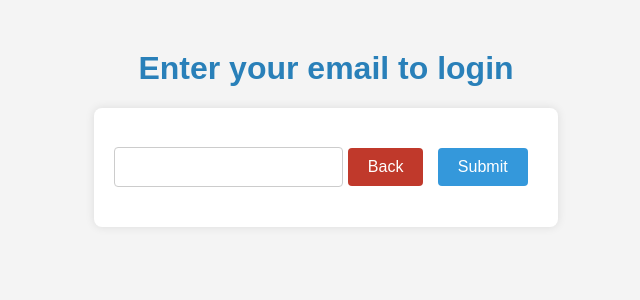
After one commit to WillTissot/Calendar1.1, a Django app: page /signin_second/ in a window 1280 px wide. The commit adds this page. Shown: the top 300 px of the page, without its empty margins (314-954 px from the left). Run offline with Django 4.2, Linux system fonts and the light colour scheme.

Commit message:
email logic setup

```diff
--- /dev/null
+++ b/account/templates/link_login.html
@@ -0,0 +1,100 @@
+<!doctype html>
+<head>
+  <title>Magic link demo</title>
+</head>
+<style>
+          body {
+            font-family: 'Arial', sans-serif;
+            background-color: #f4f4f4;
+            text-align: center;
+            margin: 50px;
+        }
+
+        form {
+            display: inline-block;
+            background-color: #fff;
+            padding: 20px;
+            border-radius: 8px;
+            box-shadow: 0 0 10px rgba(0, 0, 0, 0.1);
+            text-align: left; /* Left-align form elements */
+        }
+
+        label {
+            display: block;
+            margin-bottom: 10px;
+            color: #333;
+        }
+
+        input {
+            padding: 10px;
+            margin-bottom: 20px;
+            box-sizing: border-box;
+            border: 1px solid #ccc;
+            border-radius: 4px;
+            font-size: 16px;
+        }
+
+        input[type="submit"] {
+            background-color: #3498db;
+            color: #fff;
+            border: none;
+            border-radius: 4px;
+            padding: 10px 20px;
+            font-size: 16px;
+            cursor: pointer;
+        }
+
+        input[type="submit"]:hover {
+            background-color: #2980b9;
+        }
+
+        .btn-secondary {
+            display: inline-block;
+            background-color: #c0392b;
+            color: #fff;
+            border: none;
+            border-radius: 4px;
+            padding: 10px 20px;
+            font-size: 16px;
+            text-decoration: none;
+            margin-top: 20px; /* Adjusted margin for better spacing */
+            margin-right: 10px;
+            cursor: pointer;
+        }
+
+        .btn-submit {
+            display: inline-block;
+            background-color: #3498db;
+            color: #fff;
+            border: none;
+            border-radius: 4px;
+            padding: 10px 20px;
+            font-size: 16px;
+            text-decoration: none;
+            margin-top: 20px; /* Adjusted margin for better spacing */
+            margin-right: 10px;
+            cursor: pointer;
+        }
+
+        .btn-secondary:hover {
+            background-color: #c0392b;
+        }
+        h1 {
+            color: #2980b9;
+        }
+
+        .messages {
+            list-style: none;
+            padding: 0;
+            color: #d9534f;
+        }
+</style>
+<body>
+  <h1>Enter your email to login</h1>
+  <form method="POST">
+    {% csrf_token %}
+    <input type="email" name="email" required />
+    <a href="{% url 'event:homepage' %}" class="btn-secondary"><i class="fas fa-arrow-left"></i> Back</a>
+    <button type="submit" class="btn-submit">Submit</button>
+  </form>
+</body>
--- a/account/urls.py
+++ b/account/urls.py
@@ -10,8 +10,7 @@ urlpatterns = [
     path("professorsignup/", views.professor_signup, name="professorsignup"),
     path("logout/", views.signout, name="logout"),
     path("signin/", views.SignInView.as_view(), name="signin"),
+    path("signin_second/", views.home, name="signin_link"),
+    path('auth/magic-link/', views.magic_link_login, name='auth-magic-link'),
 
-    #path("signout/", views.signout, name="signout"),
-    #path("redirect-to-other-app/", views.redirect_to_other_app, name="student")
-    #path('redirect/', views.SignInForm, name='student'),
 ]
--- a/account/views.py
+++ b/account/views.py
@@ -1,10 +1,20 @@
+import base64
 from django.urls import reverse
 from django.views.generic import View
 from django.shortcuts import render, redirect
 from django.contrib.auth import authenticate, login, logout
 from django.contrib.auth.decorators import login_required
+from django.core import signing
+from django.contrib.auth import login, get_user_model
+from django.shortcuts import redirect, get_object_or_404
+from django.views.decorators.http import require_GET
+from django.utils import timezone
+from urllib.parse import urlencode
+from django.core.mail import send_mail
+from datetime import date, timedelta, datetime
+from .forms import ProfessorSignUpForm, SignInForm, StudentSignUpForm
 
-from .forms import ProfessorSignUpForm, SignInForm, StudentSignUpForm
+User = get_user_model()
 
 class SignInView(View):
     """ User registration view """
@@ -72,3 +82,66 @@ def professor_signup(request):
 def signout(request):
     logout(request)
     return redirect('event:homepage')
+
+
+@require_GET
+def magic_link_login(request):
+    token = request.GET.get("token")
+    if not token:
+        # Go back to main page; alternatively show an error page
+        return redirect("/")
+
+    # Max age of 15 minutes
+    try:
+        data = signing.loads(token, max_age=900)
+    except signing.SignatureExpired:
+        # signature expired, redirect to main page or show error page.
+        return redirect("/")
+
+    email = data.get("email")
+    if not email:
+        return redirect("/")
+
+    user = User.objects.filter(email=email, is_active=True).first()
+    if not user:
+        # user does not exist or is inactive
+        return redirect("/")
+
+    # we want to make sure
+    # it's only been generated since the last login
+    if user.last_login:
+        token_timestamp = signing.b62_decode(token.split(":")[1])
+        if token_timestamp < user.last_login.timestamp():
+            return redirect("event:dashboard")
+
+    # Everything checks out, log the user in and redirect to dashboard!
+    login(request, user)
+
+    return redirect("event:dashboard")
+
+
+
+
+def home(request):
+    if request.POST:
+        email = request.POST.get("email")
+
+        # if the user exists, send them an email
+        if user := User.objects.filter(email=email, is_active=True).first():
+            token = signing.dumps({"email": email})
+            qs = urlencode({"token": token})
+
+            magic_link = request.build_absolute_uri(
+                location=reverse("accounts:auth-magic-link"),
+            ) + f"?{qs}"
+
+            # send email
+            send_mail(
+                "Login link",
+                f'Click <a href="{magic_link}">here</a> to login',
+                'from@example.com',
+                [email],
+                fail_silently=True,
+            )
+        return redirect("/")
+    return render(request, 'link_login.html', {})
--- a/event/templates/event_delete.html
+++ b/event/templates/event_delete.html
@@ -23,8 +23,9 @@
         }
 
         h1 {
-            color: #333;
+            color: #2980b9;
         }
+
 
         p {
             color: #666;
--- a/event/templates/event_detail.html
+++ b/event/templates/event_detail.html
@@ -14,8 +14,9 @@
         }
 
         h1 {
-            color: #333;
+            color: #2980b9;
         }
+
 
         p {
             color: #666;
--- a/event/templates/event_list.html
+++ b/event/templates/event_list.html
@@ -35,9 +35,10 @@
             margin: 50px;
         }
 
-        h1, h2 {
-            color: #333;
+        h1 {
+            color: #2980b9;
         }
+
 
         table {
             border-collapse: collapse;
--- a/event/templates/event_update.html
+++ b/event/templates/event_update.html
@@ -12,8 +12,9 @@
         }
 
         h1 {
-            color: #333;
+            color: #2980b9;
         }
+
 
         button {
             padding: 10px 20px;
--- a/event/templates/homepage.html
+++ b/event/templates/homepage.html
@@ -59,6 +59,7 @@
     <img src="{% static 'xarokop.jpg' %}">
     <div>
         <a href="{% url 'accounts:signin' %}"><button><i class="fas fa-sign-in-alt"></i> Sign In</button></a>
+        <a href="{% url 'accounts:signin_link' %}"><button><i class="fas fa-chalkboard-teacher"></i> Sign in with Magic Link</button></a>
         <a href="{% url 'accounts:studentsignup' %}"><button><i class="fas fa-user-graduate"></i> Sign Up As A Student</button></a>
         <a href="{% url 'accounts:professorsignup' %}"><button><i class="fas fa-chalkboard-teacher"></i> Sign Up As A Professor</button></a>
     </div>
--- a/event/templates/my_event_list.html
+++ b/event/templates/my_event_list.html
@@ -27,8 +27,9 @@
         }
 
         h1 {
-            color: #333;
+            color: #2980b9;
         }
+
 
         table {
             width: 80%;
```
Also changed, not shown: db.sqlite3.
